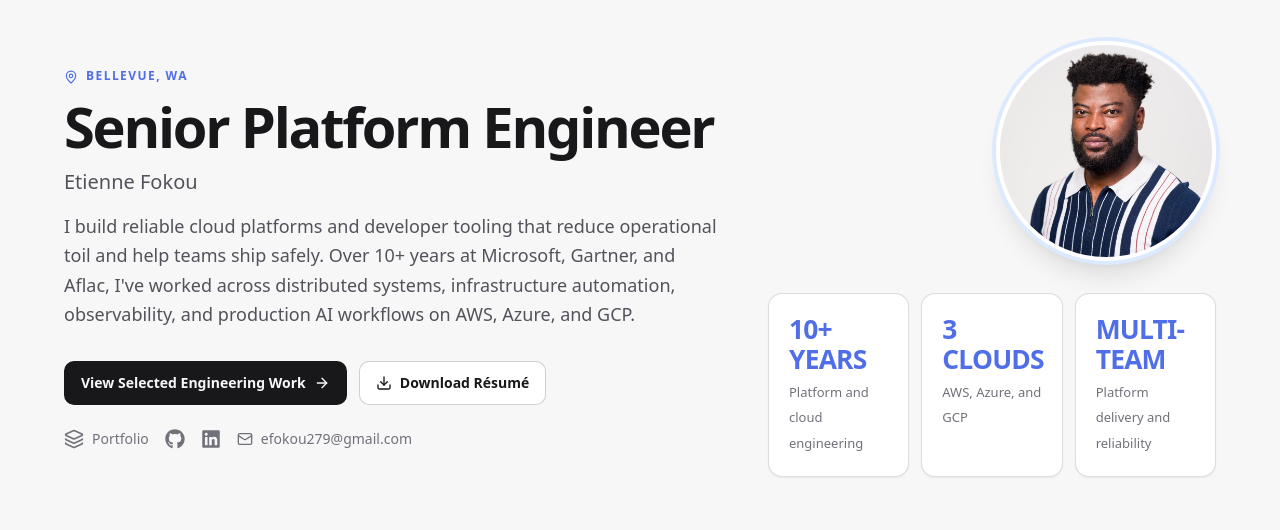
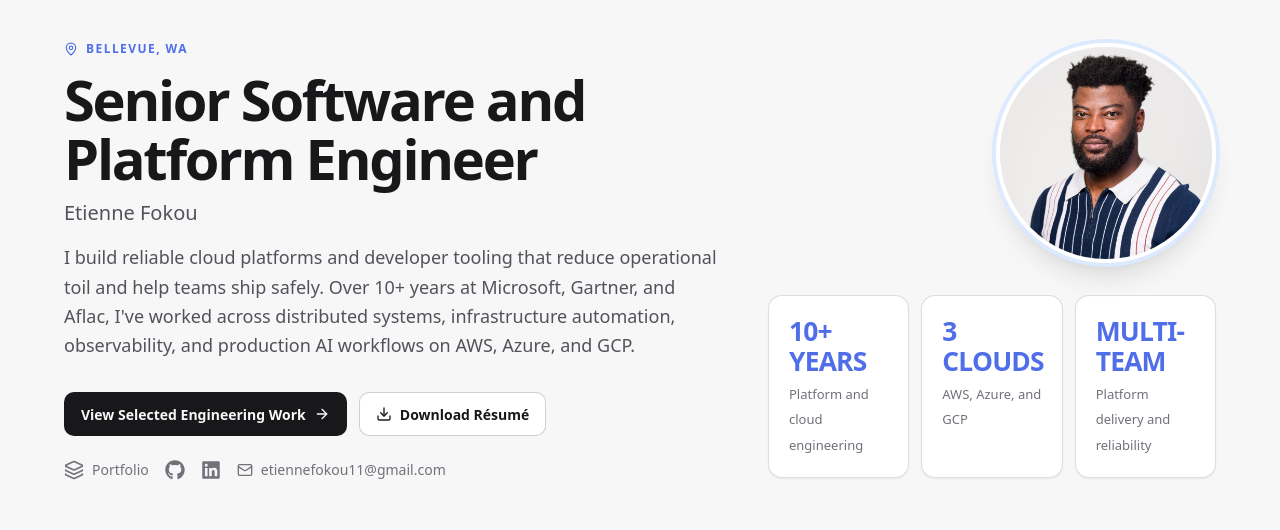
Before and after one commit to EtienneFokou-E18560/interactive-resume, a Next.js app: page / in a window 1280 px wide. Shown: the part 124-654 px from the top of the page. Built offline with nearby package versions, Linux system fonts and the light colour scheme; no server answers.

Commit message:
Profile: new contact email and Senior Software and Platform Engineer headline
Matches the 26 Oct résumé: etiennefokou11@gmail.com everywhere the site
shows or sends to profile.email, and the headline, title, meta text and
open-to lines name software, platform, SRE and production AI roles.

```diff
--- a/data/profile.ts
+++ b/data/profile.ts
@@ -1,10 +1,10 @@
 export const profile = {
   name: "Etienne Fokou",
-  headline: "Senior Platform Engineer",
-  title: "Senior Platform Engineer",
+  headline: "Senior Software and Platform Engineer",
+  title: "Senior Software and Platform Engineer",
   subtitle: "Cloud platforms, SRE, developer tooling, and production AI",
   location: "Bellevue, WA",
-  email: "efokou279@gmail.com",
+  email: "etiennefokou11@gmail.com",
   phone: "(678) 650-4245",
   github: "https://github.com/EtienneFokou-E18560",
   portfolio: "https://github.com/efokou-labs",
@@ -15,7 +15,7 @@ export const profile = {
   summary:
     "I turn complex infrastructure into systems teams can deploy, observe, and evolve with confidence. Over 10+ years at Microsoft, Gartner, and Aflac, I've built automation, CI/CD, and observability platforms that reduce toil, improve reliability, and accelerate delivery across AWS, Azure, and GCP. I also design Agentic AI workflows - with tool use, RAG, and production guardrails - that augment how engineers build and operate software.",
   summaryMeta:
-    "Senior Platform Engineer with 10+ years at Microsoft, Gartner, and Aflac - AWS, Azure, GCP, SRE, and production AI.",
+    "Senior Software and Platform Engineer with 10+ years at Microsoft, Gartner, and Aflac - AWS, Azure, GCP, SRE, and production AI.",
   bio: [
     "I'm a Bellevue-based platform engineer focused on reliability, automation, and Agentic AI in production - not slide decks.",
     "Day to day, that means infrastructure as code, GitOps-style delivery, observability, and on-call practices across multi-cloud enterprise environments.",
--- a/lib/i18n.ts
+++ b/lib/i18n.ts
@@ -67,7 +67,7 @@ export const translations = {
     contact: {
       title: "Contact Me",
       description:
-        "Open to Senior Platform Engineer and related SRE, cloud, and infrastructure roles. Prefer email - I typically respond within 1-2 business days.",
+        "Open to senior software, platform, SRE, cloud, and production AI roles. Prefer email - I typically respond within 1-2 business days.",
       getInTouch: "Get in Touch",
       directContact: "Direct Contact",
       social: "Social",
@@ -108,7 +108,7 @@ export const translations = {
     cta: {
       title: "Let's build something reliable together",
       description:
-        "Open to Senior Platform Engineer and related SRE, cloud, and infrastructure roles. Reach out to discuss your team or a project.",
+        "Open to senior software, platform, SRE, cloud, and production AI roles. Reach out to discuss your team or a project.",
       contact: "Discuss a Platform Engineering Role",
     },
     resumeDownload: {
@@ -193,7 +193,7 @@ export const translations = {
     contact: {
       title: "Me contacter",
       description:
-        "Ouvert aux postes Senior Platform Engineer, SRE, cloud et infrastructure. Préférez l'e-mail - réponse sous 1 à 2 jours ouvrés.",
+        "Ouvert aux postes senior en logiciel, plateforme, SRE, cloud et IA en production. Préférez l'e-mail - réponse sous 1 à 2 jours ouvrés.",
       getInTouch: "Envoyer un message",
       directContact: "Contact direct",
       social: "Réseaux sociaux",
@@ -234,7 +234,7 @@ export const translations = {
     cta: {
       title: "Construisons quelque chose de fiable ensemble",
       description:
-        "Ouvert aux postes Senior Platform Engineer, SRE, cloud et infrastructure. Contactez-moi pour discuter de votre équipe ou d'un projet.",
+        "Ouvert aux postes senior en logiciel, plateforme, SRE, cloud et IA en production. Contactez-moi pour discuter de votre équipe ou d'un projet.",
       contact: "Discuter d'un rôle plateforme",
     },
     resumeDownload: {
```
Also changed, not shown: 1 other file (tests, documents, lock files or other folders).
